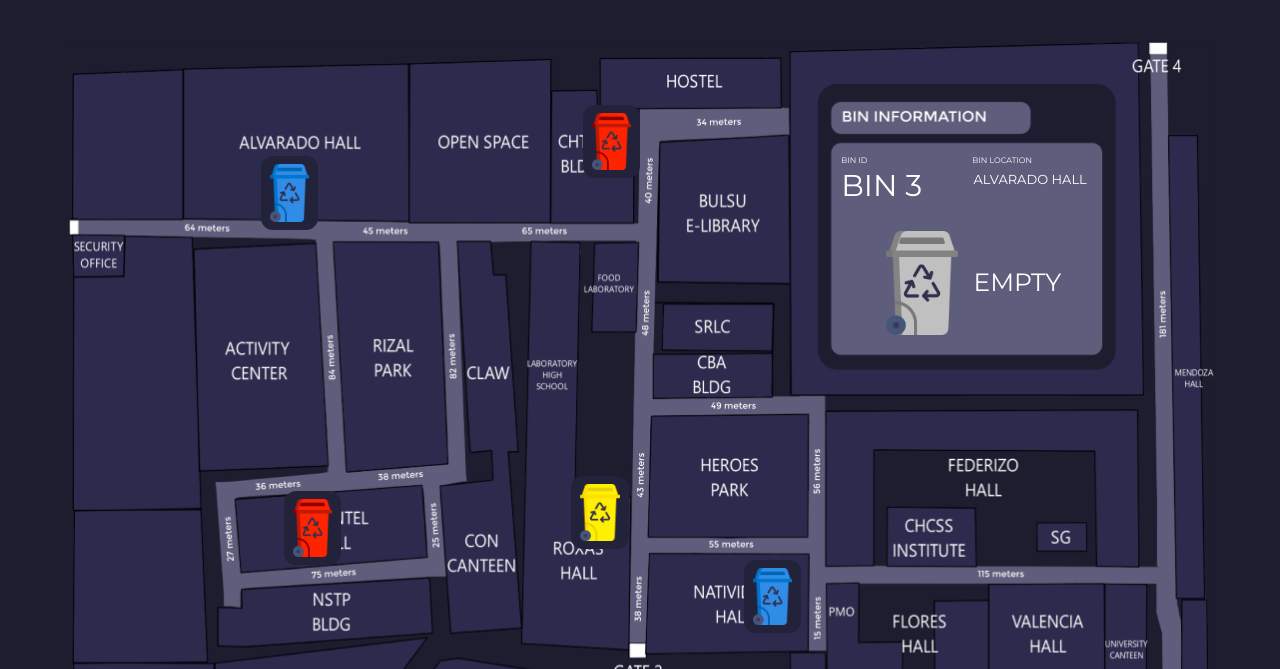
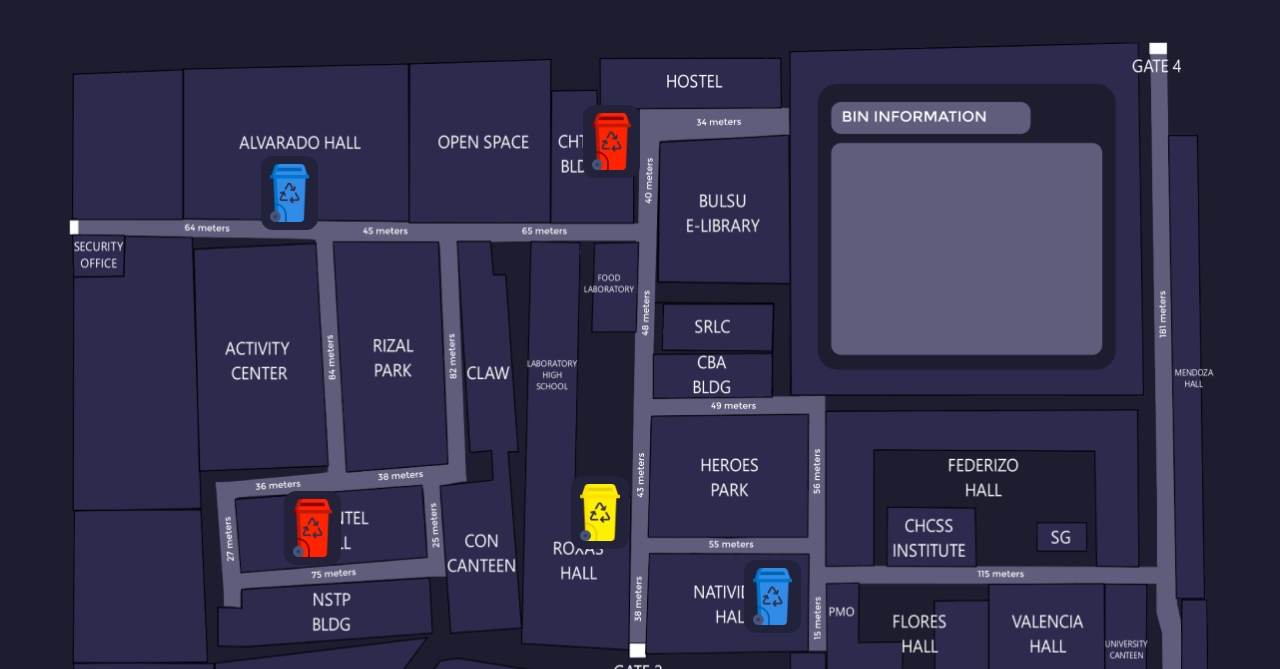
Before and after one commit to Khyledelacruz/ATIS-DASHBOARD-P1, a plain HTML site: page index.html in a window 1280 px wide. Shown: the part 131-800 px from the top of the page. Drawn offline with nearby package versions, Linux system fonts and the light colour scheme.

Commit message:
Update index.html

```diff
--- a/index.html
+++ b/index.html
@@ -353,31 +353,7 @@
             </div>
               <!-- TODO | MAP BIN END -->
 
-              <!-- TODO BIN STATUS START -->
-              <div>
-                  <h1 class="text-[8px] xs:text-xs text-light text-white absolute top-[14.5%] left-[67.5%] z-10">
-                    BIN ID
-                  </h1>
-                    <h1 class="lg:text-[30px] md:text-[24px] sm:text-[18px] text-bold text-white absolute top-[16%] left-[67.5%] z-10">
-                      BIN 3
-                    </h1>
 
-                    <h1 class="text-[8px] xs:text-xs text-extralight text-white absolute top-[14.5%] left-[78.9%] z-10">
-                      BIN LOCATION
-                    </h1>
-                    <h1 class="lg:text-[13px] md:text-[10px] sm:text-[8px] lg:pt-0 md:pt-0 sm:pt-1 text-bold text-white absolute top-[16.5%] left-[79%] z-10">
-                      ALVARADO HALL
-                    </h1>
-                  <img id="bin_img3b"
-                      class="w-[9%] absolute top-[24%] left-[70%] z-10"
-                      src="images/sidebar/emptybin.png"
-                      alt=""
-                    />
-                <h1 class="lg:text-[25px] md:text-[20px] sm:text-[14px] text-bold text-white absolute top-[28.5%] left-[79%] z-10">
-                  EMPTY
-                </h1>
-              </div>
-              <!-- TODO BIN STATUS END -->
 
               <!-- TODO | LINE START -->
               <div id="line-div">
```
